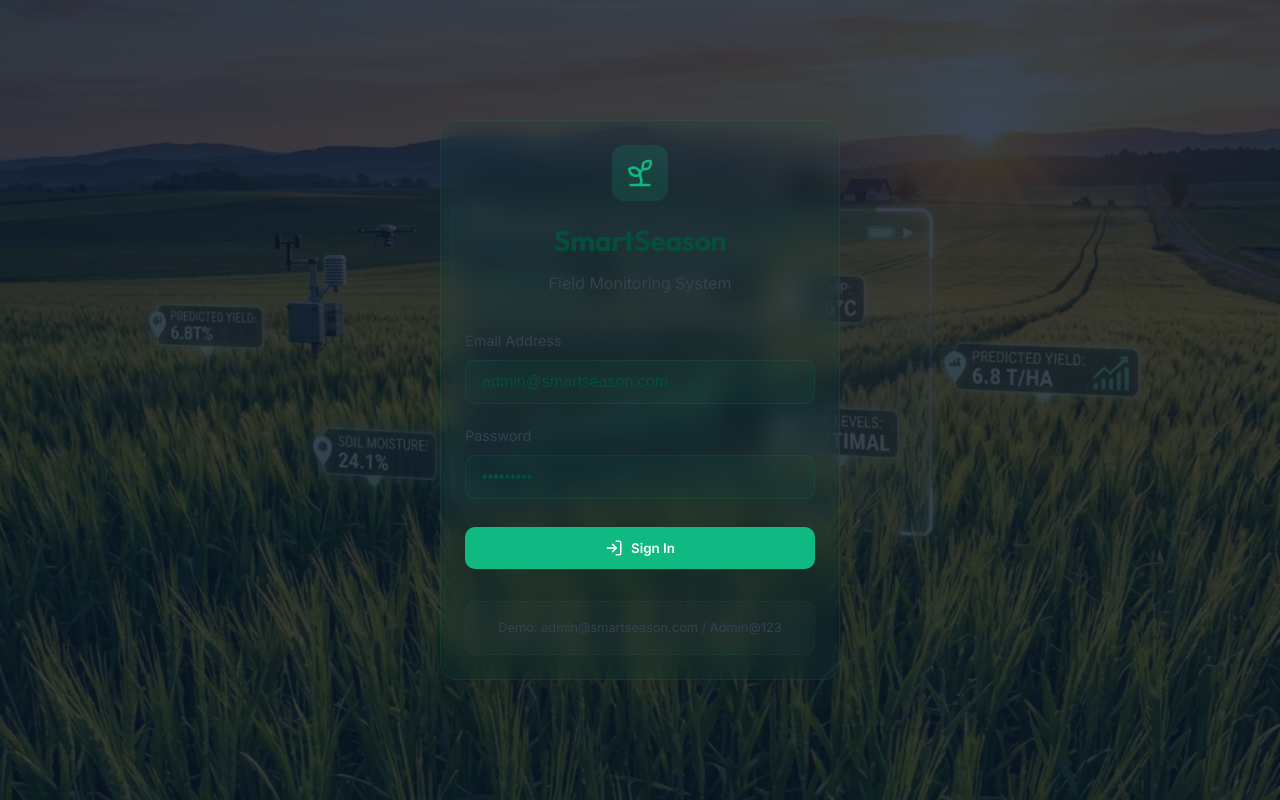
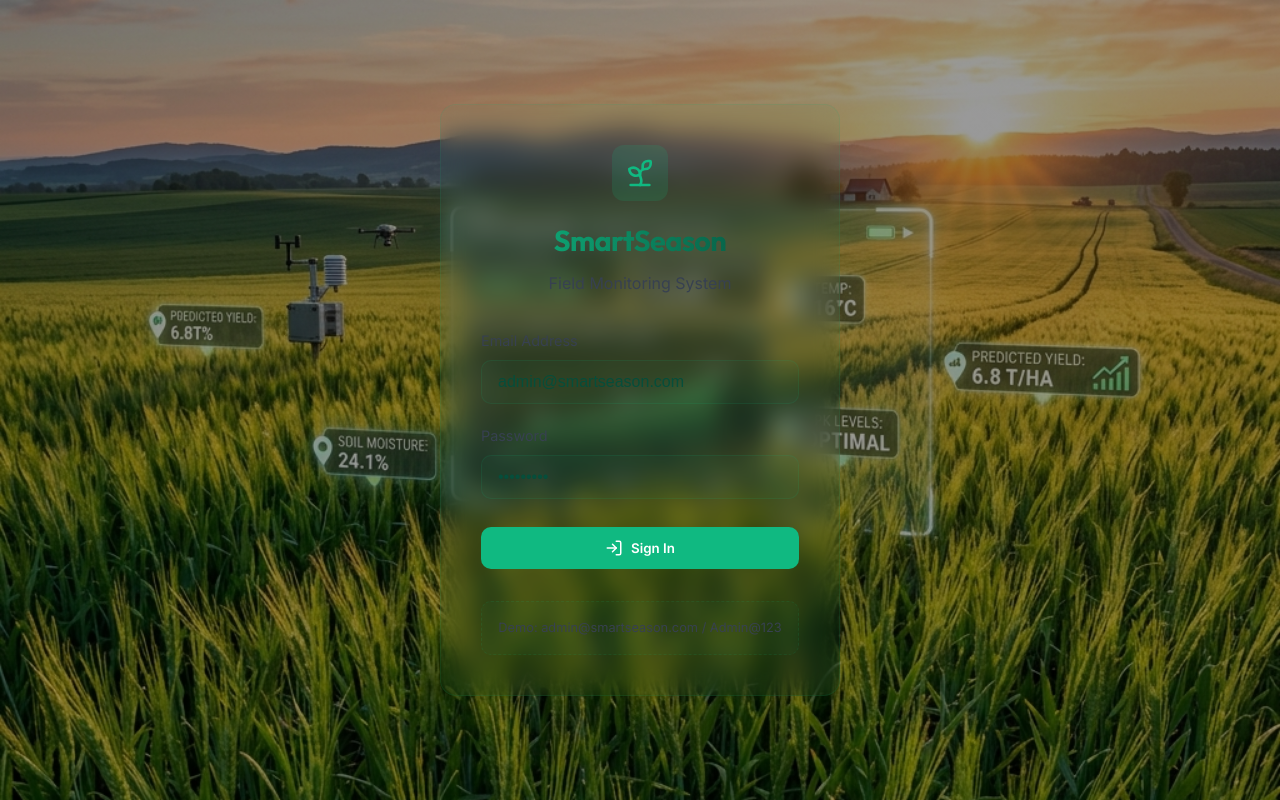
Before and after one commit to IsaacZachary/smartseason, a React app in the folder frontend/: page /login in a window 1280 px wide. Built offline with nearby package versions, Linux system fonts and the light colour scheme; the HTML template or start-up script is replaced by a standard one.

Commit message:
fix: resolve observation submission error and refine theme contrast on Login/CTA

```diff
--- a/frontend/src/index.css
+++ b/frontend/src/index.css
@@ -73,11 +73,18 @@ button {
   border: 1px solid var(--border-glass);
   border-radius: 16px;
   transition: var(--transition);
+  color: var(--text-main);
 }
 
 .glass-panel:hover {
   background: var(--bg-card-hover);
+  border-color: var(--primary);
+  box-shadow: 0 8px 32px rgba(0,0,0,0.05);
+}
+
+.dark-theme .glass-panel:hover {
   border-color: rgba(255, 255, 255, 0.2);
+  box-shadow: none;
 }
 
 .glass-card {
--- a/frontend/src/pages/Dashboard.jsx
+++ b/frontend/src/pages/Dashboard.jsx
@@ -239,10 +239,8 @@ const FieldCard = ({ field, index }) => {
           style={{
             width: '100%',
             justifyContent: 'center',
-            background: 'var(--bg-card-hover)',
-            color: 'white',
-            border: '1px solid var(--border-glass)',
-            fontSize: '0.9rem'
+            fontSize: '0.9rem',
+            boxShadow: 'none'
           }}
         >
           View Telemetry
--- a/frontend/src/pages/Login.jsx
+++ b/frontend/src/pages/Login.jsx
@@ -34,15 +34,16 @@ const Login = () => {
       justifyContent: 'center',
       minHeight: '100vh',
       padding: '20px',
-      background: `linear-gradient(rgba(10, 22, 40, 0.8), rgba(10, 22, 40, 0.8)), url(${heroImage})`,
+      background: `linear-gradient(rgba(0, 0, 0, 0.4), rgba(0, 0, 0, 0.4)), url(${heroImage})`,
       backgroundSize: 'cover',
-      backgroundPosition: 'center'
+      backgroundPosition: 'center',
+      backgroundColor: 'var(--bg-dark)'
     }}>
       <motion.div
         initial={{ opacity: 0, y: 20 }}
         animate={{ opacity: 1, y: 0 }}
         className="glass-panel glass-card"
-        style={{ width: '100%', maxWidth: '400px' }}
+        style={{ width: '100%', maxWidth: '400px', padding: '40px' }}
       >
         <div style={{ textAlign: 'center', marginBottom: '32px' }}>
           <div style={{
@@ -55,7 +56,7 @@ const Login = () => {
           }}>
             <Sprout size={32} />
           </div>
-          <h1 style={{ fontSize: '1.8rem', marginBottom: '8px' }}>SmartSeason</h1>
+          <h1 style={{ fontSize: '1.8rem', marginBottom: '8px', background: 'linear-gradient(to right, var(--primary), var(--text-main))', WebkitBackgroundClip: 'text', WebkitTextFillColor: 'transparent', fontWeight: '700' }}>SmartSeason</h1>
           <p style={{ color: 'var(--text-muted)' }}>Field Monitoring System</p>
         </div>
 
@@ -116,7 +117,7 @@ const Login = () => {
           </button>
         </form>
 
-        <div style={{ marginTop: '32px', padding: '16px', background: 'rgba(255,255,255,0.02)', borderRadius: '10px', border: '1px dashed var(--border-glass)' }}>
+        <div style={{ marginTop: '32px', padding: '16px', background: 'var(--bg-card)', borderRadius: '10px', border: '1px dashed var(--border-glass)' }}>
           <p style={{ fontSize: '0.8rem', color: 'var(--text-muted)', textAlign: 'center' }}>
             Demo: admin@smartseason.com / Admin@123
           </p>
```
Also changed, not shown: 1 other file (tests, documents, lock files or other folders).
